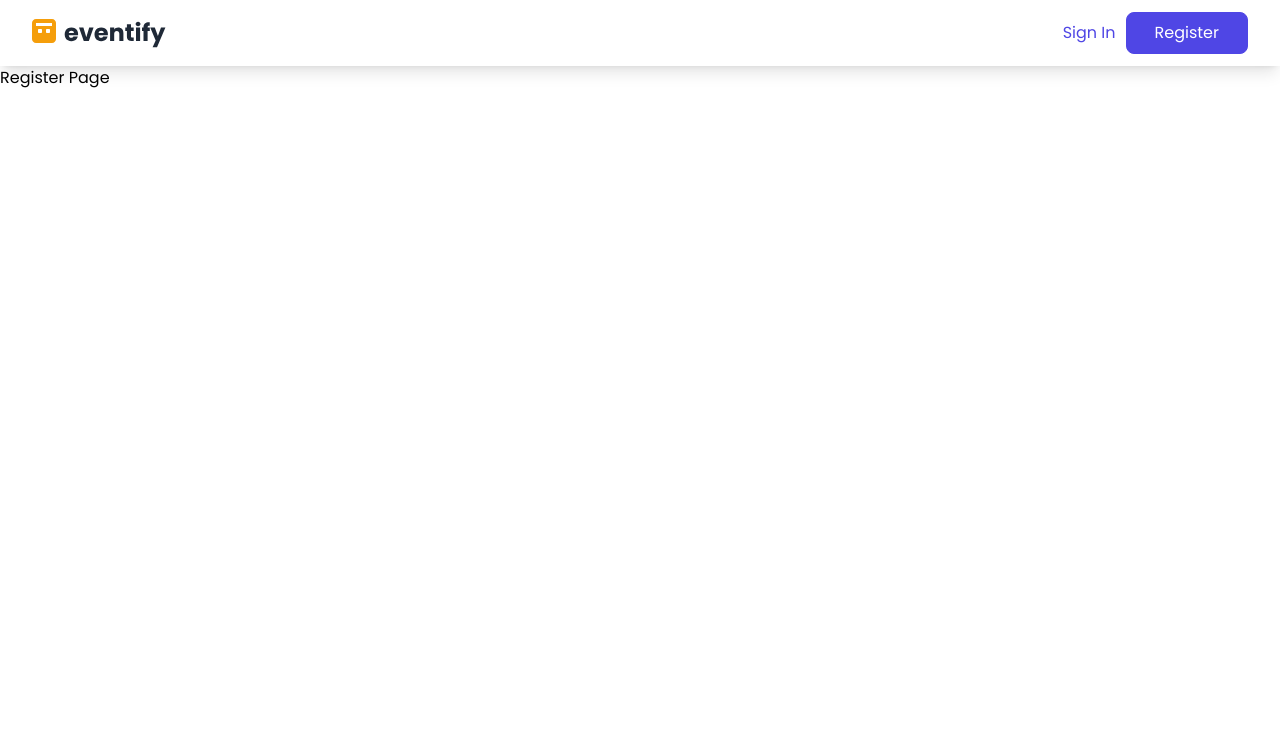
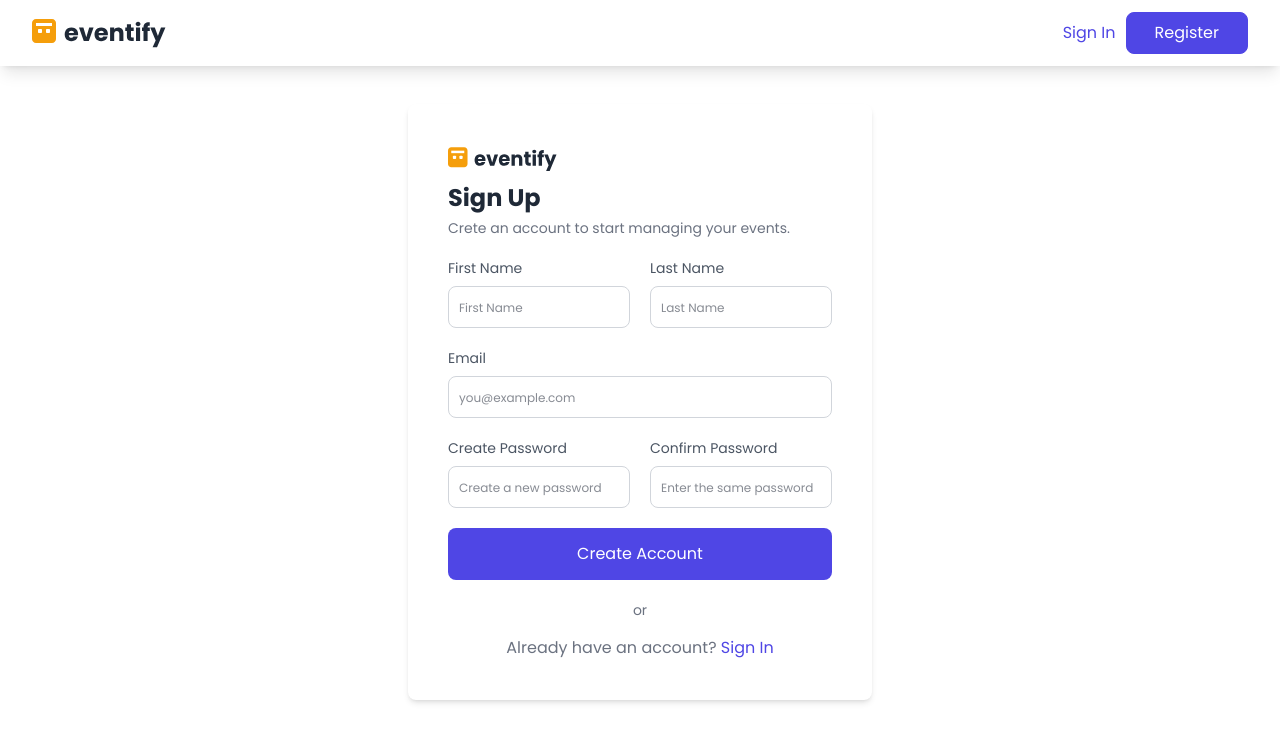
Before and after one commit to bhalani-madhav/Eventify-Frontend, a React (Vite) app: page /register in a window 1280 px wide. Shown: the top 742 px of the page. Built offline with nearby package versions, Linux system fonts and the light colour scheme.

Commit message:
completed login and signup forms

```diff
--- a/src/pages/Register/Register.jsx
+++ b/src/pages/Register/Register.jsx
@@ -1,13 +1,124 @@
 import React from "react";
+import { NavLink } from "react-router-dom";
 
 export default function Register() {
   return (
     <>
-        <div>
-            <h1>
-                Register Page
-            </h1>
+      <div className="bg-white m-auto shadow-md rounded-lg p-10 flex flex-col gap-5 mt-[3%]">
+        <div id="welcome" className="flex flex-col gap-2 flex-grow">
+          <img
+            src="/logo.svg
+            "
+            alt=""
+            className="max-w-[109px] h-auto"
+          />
+          <div className="flex flex-col gap-1">
+            <span className="font-bold text-2xl text-gray">Sign Up</span>
+            <span className="text-sm text-[#6B7280]">
+              Crete an account to start managing your events.
+            </span>
+          </div>
         </div>
+        <div id="form" className="flex-grow">
+          {/* <form action="" className="flex flex-col">
+            <div>
+
+            </div>
+          </form> */}
+
+          <form class="max-w-sm mx-auto flex flex-col">
+            <div className="grid md:grid-cols-2 md:gap-5">
+              <div class="mb-5">
+                <label
+                  for="base-input"
+                  class="block mb-2 text-sm text-subheading-gray"
+                >
+                  First Name
+                </label>
+                <input
+                  type="text"
+                  id="base-input"
+                  placeholder="First Name"
+                  class="bg-white border-1 placeholder:text-xs  border-[#D1D5DB] text-gray-900 text-sm rounded-lg focus:border-primary-indigo focus:outline-none focus:border-2  focus:ring-primary-indigo  block w-full p-2.5"
+                />
+              </div>
+              <div class="mb-5">
+                <label
+                  for="base-input"
+                  class="block mb-2 text-sm text-subheading-gray"
+                >
+                  Last Name
+                </label>
+                <input
+                  type="text"
+                  id="base-input"
+                  placeholder="Last Name"
+                  class="bg-white border-1 placeholder:text-xs  border-[#D1D5DB] text-gray-900 text-sm rounded-lg focus:border-primary-indigo focus:outline-none focus:border-2  focus:ring-primary-indigo  block w-full p-2.5"
+                />
+              </div>
+            </div>
+            <div class="mb-5">
+              <label
+                for="base-input"
+                class="block mb-2 text-sm text-subheading-gray"
+              >
+                Email
+              </label>
+              <input
+                type="text"
+                id="base-input"
+                placeholder="you@example.com"
+                class="bg-white border-1 placeholder:text-xs  border-[#D1D5DB] text-gray-900 text-sm rounded-lg focus:border-primary-indigo focus:outline-none focus:border-2  focus:ring-primary-indigo  block w-full p-2.5"
+              />
+            </div>
+            <div className="grid md:grid-cols-2 md:gap-5">
+              <div class="mb-5">
+                <label
+                  for="base-input"
+                  class="block mb-2 text-sm text-subheading-gray"
+                >
+                  Create Password
+                </label>
+                <input
+                  type="password"
+                  id="base-input"
+                  placeholder="Create a new password"
+                  class="bg-white border-1 placeholder:text-xs  border-[#D1D5DB] text-gray-900 text-sm rounded-lg focus:border-primary-indigo focus:outline-none focus:border-2  focus:ring-primary-indigo  block w-full p-2.5"
+                />
+              </div>
+              <div class="mb-5">
+                <label
+                  for="base-input"
+                  class="block mb-2 text-sm text-subheading-gray"
+                >
+                  Confirm Password
+                </label>
+                <input
+                  type="password"
+                  id="base-input"
+                  placeholder="Enter the same password"
+                  class="bg-white border-1 placeholder:text-xs  border-[#D1D5DB] text-gray-900 text-sm rounded-lg focus:border-primary-indigo focus:outline-none focus:border-2  focus:ring-primary-indigo  block w-full p-2.5"
+                />
+              </div>
+            </div>
+            <div className="flex-grow">
+              <button
+                type="submit"
+                class="text-white bg-primary-indigo hover:bg-[#443fa8] duration-150 rounded-lg w-full py-3.5 text-center"
+              >
+                Create Account
+              </button>
+            </div>
+          </form>
+        </div>
+        <div id="options" className="flex flex-col items-center gap-4">
+          <span className="text-[#6B7280] text-sm">or</span>
+          <span className="text-[#6B7280]">
+            <span>Already have an account? </span>
+            <NavLink to="/sign-in"><span className="text-primary-indigo">Sign In</span></NavLink>
+          </span>
+        </div>
+      </div>
     </>
   );
 }
--- a/src/pages/SignIn/SignIn.jsx
+++ b/src/pages/SignIn/SignIn.jsx
@@ -1,11 +1,81 @@
-import React from 'react'
+import React from "react";
+import { NavLink } from "react-router-dom";
 
 export default function SignIn() {
   return (
     <>
-        <h1>
-            SignIn Page
-        </h1>
+      <div className="bg-white m-auto shadow-md rounded-lg p-10 flex flex-col gap-5 mt-[5%]">
+        <div id="welcome" className="flex flex-col gap-2 flex-grow">
+          <img
+            src="/logo.svg
+            "
+            alt=""
+            className="max-w-[109px] h-auto"
+          />
+          <div className="flex flex-col gap-1">
+            <span className="font-bold text-2xl text-gray">Sign In</span>
+            <span className="text-sm text-[#6B7280]">
+              Welcome back! Please enter your login credentials.
+            </span>
+          </div>
+        </div>
+        <div id="form" className="flex-grow">
+          {/* <form action="" className="flex flex-col">
+            <div>
+
+            </div>
+          </form> */}
+
+          <form class="max-w-sm mx-auto flex flex-col">
+            <div class="mb-5">
+              <label
+                for="base-input"
+                class="block mb-2 text-sm text-subheading-gray"
+              >
+                Email
+              </label>
+              <input
+                type="text"
+                id="base-input"
+                placeholder="you@example.com"
+                class="bg-white border-1 placeholder:text-xs  border-[#D1D5DB] text-gray-900 text-sm rounded-lg focus:border-primary-indigo focus:outline-none focus:border-2  focus:ring-primary-indigo  block w-full p-2.5"
+              />
+            </div>
+            <div class="mb-5">
+              <label
+                for="base-input"
+                class="block mb-2 text-sm text-subheading-gray"
+              >
+                Password
+              </label>
+              <input
+                type="password"
+                id="base-input"
+                placeholder="Your password here"
+                class="bg-white border-1 placeholder:text-xs  border-[#D1D5DB] text-gray-900 text-sm rounded-lg focus:border-primary-indigo focus:outline-none focus:border-2  focus:ring-primary-indigo  block w-full p-2.5"
+              />
+              <a className="text-xs text-primary-indigo underline">
+                Forgot Password?
+              </a>
+            </div>
+            <div className="flex-grow">
+              <button
+                type="submit"
+                class="text-white bg-primary-indigo hover:bg-[#443fa8] duration-150 rounded-lg w-full py-3.5 text-center"
+              >
+                Sign In
+              </button>
+            </div>
+          </form>
+        </div>
+        <div id="options" className="flex flex-col items-center gap-4">
+          <span className="text-[#6B7280] text-sm">or</span>
+          <span className="text-[#6B7280]">
+            <span>Don't have an account? </span>
+            <NavLink to="/register"><span className="text-primary-indigo">Sign Up</span></NavLink>
+          </span>
+        </div>
+      </div>
     </>
-  )
+  );
 }
```
Also changed, not shown: public/form-separator.svg (added).
